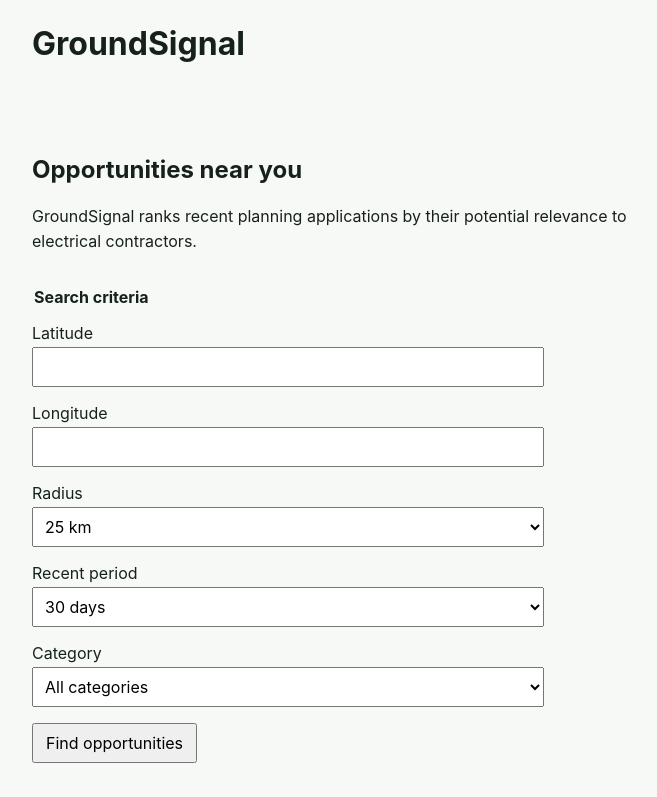
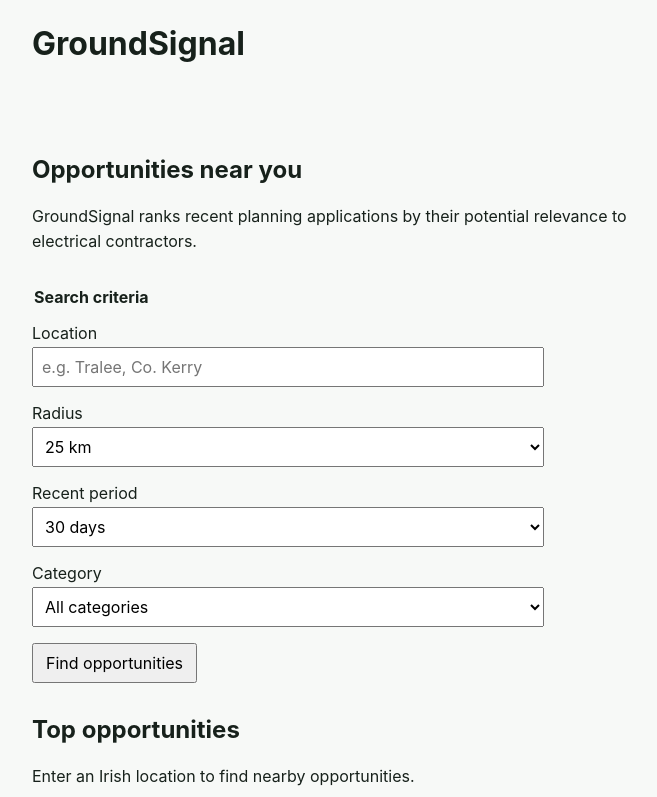
Before and after one commit to moranjohn-95/groundsignal, a React (Vite) app in the folder frontend/: page / in a window 1280 px wide. Shown: the top 797 px of the page, without its empty margins (32-689 px from the left). Built offline with nearby package versions, Linux system fonts and the light colour scheme.

Commit message:
Add updated location search feature

```diff
--- /dev/null
+++ b/frontend/src/api/locations.ts
@@ -0,0 +1,32 @@
+export interface GeocodedLocation {
+  query: string
+  display_name: string
+  latitude: number
+  longitude: number
+}
+
+export class LocationNotFoundError extends Error {
+  constructor() {
+    super('Location not found.')
+    this.name = 'LocationNotFoundError'
+  }
+}
+
+export async function fetchGeocodedLocation(
+  query: string,
+): Promise<GeocodedLocation> {
+  const parameters = new URLSearchParams({ query })
+  const response = await fetch(
+    `/api/v1/locations/geocode?${parameters.toString()}`,
+  )
+
+  if (response.status === 404) {
+    throw new LocationNotFoundError()
+  }
+
+  if (!response.ok) {
+    throw new Error(`Geocoding request failed with status ${response.status}.`)
+  }
+
+  return (await response.json()) as GeocodedLocation
+}
--- a/frontend/src/features/opportunities/OpportunitiesPage.tsx
+++ b/frontend/src/features/opportunities/OpportunitiesPage.tsx
@@ -1,5 +1,10 @@
 import { useState } from 'react'
 
+import {
+  fetchGeocodedLocation,
+  LocationNotFoundError,
+  type GeocodedLocation,
+} from '../../api/locations'
 import {
   fetchOpportunities,
   type OpportunityFeedResponse,
@@ -11,8 +16,14 @@ import OpportunityList from './OpportunityList'
 type SearchState =
   | { status: 'initial' }
   | { status: 'loading' }
-  | { status: 'success'; response: OpportunityFeedResponse }
-  | { status: 'error' }
+  | { status: 'location-not-found' }
+  | { status: 'geocoding-error' }
+  | { status: 'opportunities-error'; location: GeocodedLocation }
+  | {
+      status: 'success'
+      location: GeocodedLocation
+      response: OpportunityFeedResponse
+    }
 
 function OpportunitiesPage() {
   const resultsHeadingId = 'top-opportunities-heading'
@@ -23,14 +34,32 @@ function OpportunitiesPage() {
   async function handleSearch(filters: OpportunityFilterValues) {
     setSearchState({ status: 'loading' })
 
+    let location: GeocodedLocation
+
+    try {
+      location = await fetchGeocodedLocation(filters.location)
+    } catch (error) {
+      setSearchState({
+        status:
+          error instanceof LocationNotFoundError
+            ? 'location-not-found'
+            : 'geocoding-error',
+      })
+      return
+    }
+
     try {
       const response = await fetchOpportunities({
-        ...filters,
+        latitude: location.latitude,
+        longitude: location.longitude,
+        radiusKm: filters.radiusKm,
+        recentDays: filters.recentDays,
+        category: filters.category,
         limit: 20,
       })
-      setSearchState({ status: 'success', response })
+      setSearchState({ status: 'success', location, response })
     } catch {
-      setSearchState({ status: 'error' })
+      setSearchState({ status: 'opportunities-error', location })
     }
   }
 
@@ -57,17 +86,33 @@ function OpportunitiesPage() {
         <h2 id={resultsHeadingId}>Top opportunities</h2>
 
         {searchState.status === 'initial' && (
-          <p>Enter a latitude and longitude to find nearby opportunities.</p>
+          <p>Enter an Irish location to find nearby opportunities.</p>
         )}
 
         {searchState.status === 'loading' && (
-          <p role="status">Loading opportunities…</p>
+          <p role="status">Searching for opportunities...</p>
         )}
 
-        {searchState.status === 'error' && (
+        {searchState.status === 'location-not-found' && (
           <p role="alert">
-            We could not load opportunities. Please check the details and try
-            again.
+            We could not find that location. Check the spelling and try again.
+          </p>
+        )}
+
+        {searchState.status === 'geocoding-error' && (
+          <p role="alert">
+            Location search is unavailable right now. Please try again later.
+          </p>
+        )}
+
+        {(searchState.status === 'success' ||
+          searchState.status === 'opportunities-error') && (
+          <p>Opportunities near {searchState.location.display_name}</p>
+        )}
+
+        {searchState.status === 'opportunities-error' && (
+          <p role="alert">
+            We could not load opportunities. Please try again.
           </p>
         )}
 
--- a/frontend/src/features/opportunities/OpportunityFilters.tsx
+++ b/frontend/src/features/opportunities/OpportunityFilters.tsx
@@ -6,8 +6,7 @@ import {
 } from '../../api/opportunities'
 
 export interface OpportunityFilterValues {
-  latitude: number
-  longitude: number
+  location: string
   radiusKm: number
   recentDays: number
   category?: PlanningApplicationCategory
@@ -31,8 +30,7 @@ function OpportunityFilters({ isLoading, onSearch }: OpportunityFiltersProps) {
     const category = data.get('category')
 
     onSearch({
-      latitude: Number(data.get('latitude')),
-      longitude: Number(data.get('longitude')),
+      location: String(data.get('location')).trim(),
       radiusKm: Number(data.get('radiusKm')),
       recentDays: Number(data.get('recentDays')),
       category:
@@ -52,27 +50,12 @@ function OpportunityFilters({ isLoading, onSearch }: OpportunityFiltersProps) {
         <legend>Search criteria</legend>
 
         <div className="form-field">
-          <label htmlFor="opportunity-latitude">Latitude</label>
+          <label htmlFor="opportunity-location">Location</label>
           <input
-            id="opportunity-latitude"
-            name="latitude"
-            type="number"
-            min="-90"
-            max="90"
-            step="any"
-            required
-          />
-        </div>
-
-        <div className="form-field">
-          <label htmlFor="opportunity-longitude">Longitude</label>
-          <input
-            id="opportunity-longitude"
-            name="longitude"
-            type="number"
-            min="-180"
-            max="180"
-            step="any"
+            id="opportunity-location"
+            name="location"
+            type="text"
+            placeholder="e.g. Tralee, Co. Kerry"
             required
           />
         </div>
```
Also changed, not shown: 2 other files (tests, documents, lock files or other folders).
